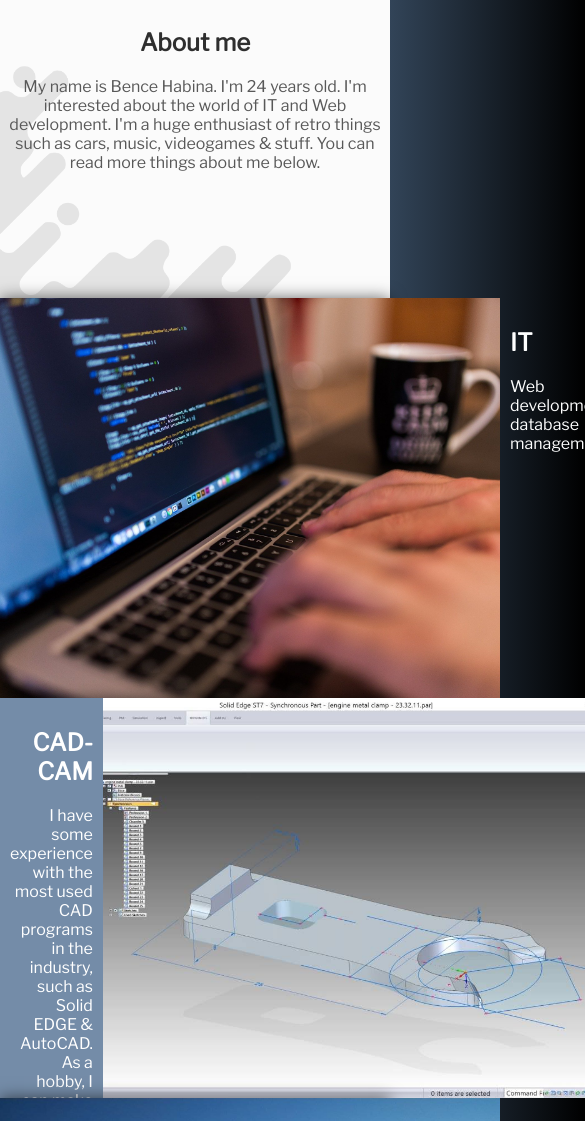
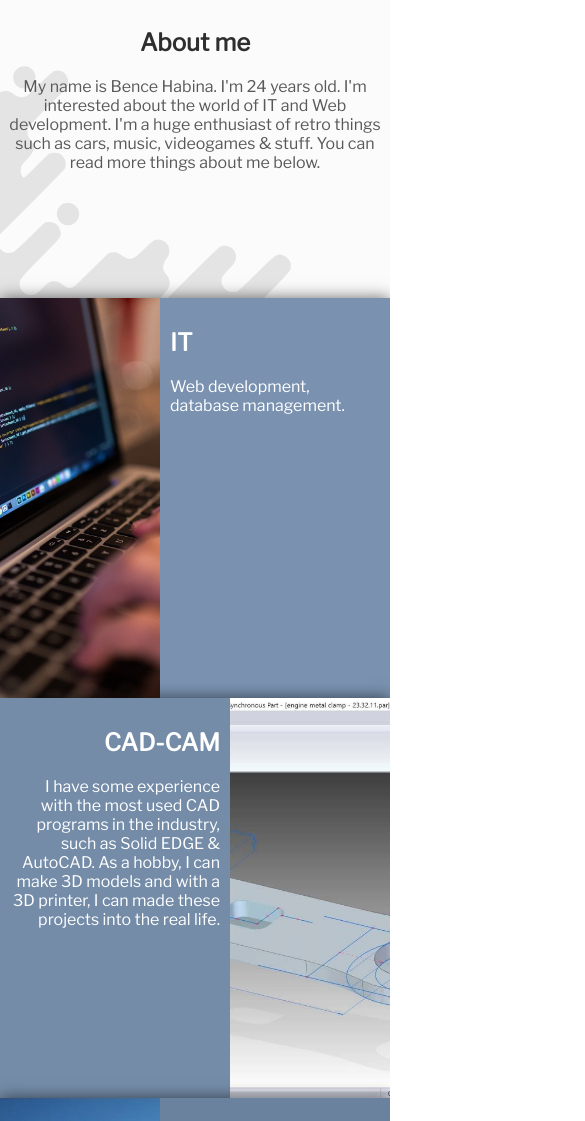
Before and after one commit to bnfct/benfacthu, a plain HTML site: page index.html in a window 390 px wide. Shown: the part 946-2067 px from the top of the page, 585 px wide, since content can reach past the window. Drawn offline with Linux system fonts and the light colour scheme.

Commit message:
Started working on mobile view

```diff
--- a/styles/main.css
+++ b/styles/main.css
@@ -188,3 +188,10 @@ body {
     -webkit-background-clip: text;
     -webkit-text-fill-color: transparent;
 }
+
+@media (max-width:800px) {
+    #section-myworks .mywork-left .mywork-pic, #section-myworks .mywork-right .mywork-pic {
+        height: auto;
+        width: 160px;
+    }
+}
```
